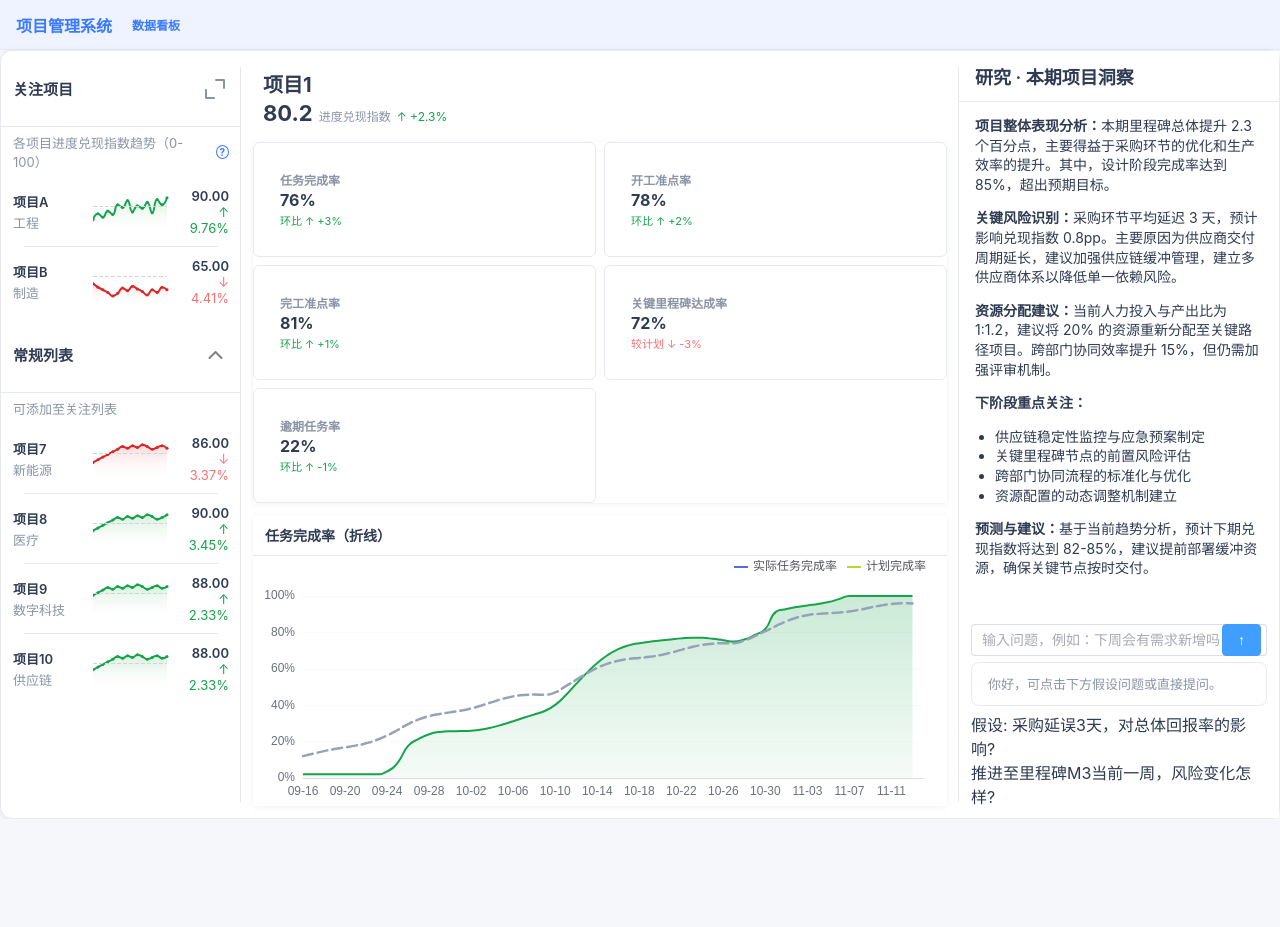
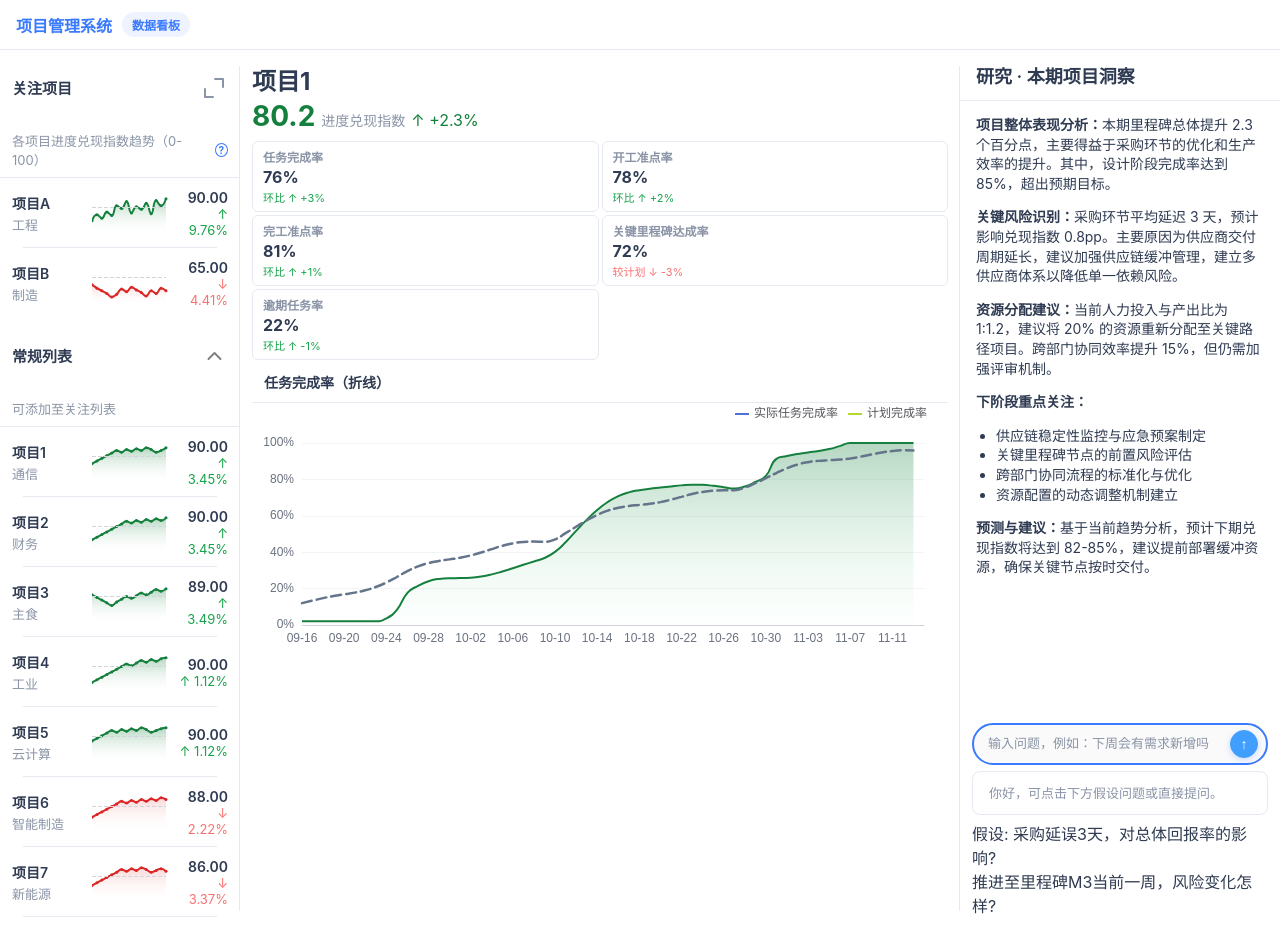
Before and after one commit to Soulcool22/dashboard-vue, a Vue app: page / in a window 1280 px wide. Before the commit the page ends 819 px from the top, so only its background shows below. Built offline with nearby package versions, Linux system fonts and the light colour scheme.

Commit message:
样式修改v1.0

```diff
--- a/src/App.vue
+++ b/src/App.vue
@@ -44,6 +44,12 @@ const projects = ref([
 ])
 
 const regulars = ref([
+  { name: '项目1', sector: '通信', series: [72,75,78,81,84,87,85,88,86,89,87,90,88,85,87,90] },
+  { name: '项目2', sector: '财务', series: [65,68,71,74,77,80,83,86,84,87,85,88,86,89,87,90] },
+  { name: '项目3', sector: '主食', series: [82,79,76,73,70,74,77,80,78,81,84,82,85,88,86,89] },
+  { name: '项目4', sector: '工业', series: [62,65,68,71,74,77,80,83,81,84,87,85,88,86,89,90] },
+  { name: '项目5', sector: '云计算', series: [75,78,81,84,87,85,88,86,89,87,90,88,85,87,89,90] },
+  { name: '项目6', sector: '智能制造', series: [68,71,74,77,80,83,86,84,87,85,88,86,89,87,90,88] },
   { name: '项目7', sector: '新能源', series: [70,73,76,79,82,85,88,86,89,87,90,88,85,87,89,86] },
   { name: '项目8', sector: '医疗', series: [72,75,78,81,84,87,85,88,86,89,87,90,88,85,87,90] },
   { name: '项目9', sector: '数字科技', series: [78,81,84,87,85,88,86,89,87,90,88,85,87,89,86,88] },
@@ -60,10 +66,10 @@ const kpis = ref([
 </script>
 
 <style scoped>
-.project-info { display: flex; flex-direction: column; gap: 2px; padding: 6px 0 4px 10px; }
-.project-main-title { font-size: 20px; font-weight: 700; color: var(--text); }
-.project-index-row { display: flex; align-items: baseline; gap: 6px; }
-.project-index-value { font-size: 22px; font-weight: 700; }
-.project-index-label { font-size: 12px; color: var(--muted); }
-.project-index-change { font-size: 12px; color: var(--up); }
+.project-info { display: flex; flex-direction: column; gap: 2px; padding: 0; }
+.project-main-title { font-size: 24px; font-weight: 700; color: var(--text); }
+.project-index-row { display: flex; align-items: baseline; gap: 6px; margin-bottom: 6px; }
+.project-index-value { font-size: 28px; font-weight: 700; color: #15803d; }
+.project-index-label { font-size: 14px; color: var(--muted); }
+.project-index-change { font-size: 16px; color: #15803d; }
 </style>
--- a/src/assets/dashboard.css
+++ b/src/assets/dashboard.css
@@ -1,5 +1,5 @@
 :root {
-  --bg: #f5f7fb;
+  --bg: #fafafa;
   --card: #ffffff;
   --text: #2f3b52;
   --muted: #8a94a6;
@@ -8,33 +8,34 @@
   --up: #16a34a;
   --down: #f87171;
   --layout-left: 312px;
-  --layout-right: 340px;
+  --layout-right: 408px;
 }
 * { box-sizing: border-box; }
 body { margin: 0; color: var(--text); background: var(--bg); font-family: -apple-system, BlinkMacSystemFont, Segoe UI, PingFang SC, Microsoft YaHei, sans-serif; min-width: 1280px; }
-header { padding: 12px 16px; border-bottom: 1px solid var(--border); background: #eef3ff; color: var(--accent); }
+header { padding: 12px 16px; border-bottom: 1px solid var(--border); background: var(--card); color: var(--accent); }
 .brand { display: flex; align-items: center; gap: 10px; font-weight: 600; }
 .badge { background: #eef3ff; color: var(--accent); border-radius: 999px; padding: 4px 10px; font-size: 12px; }
-.layout { display: grid; grid-template-columns: var(--layout-left) minmax(600px, 1fr) var(--layout-right); gap: 0; background: var(--card); border: 1px solid var(--border); border-radius: 12px; box-shadow: 0 1px 6px rgba(0,0,0,0.06); }
+.layout { display: grid; grid-template-columns: var(--layout-left) minmax(600px, 1fr) var(--layout-right); gap: 0; background: var(--card); }
 .layout.left-expanded { grid-template-columns: 1fr var(--layout-right); }
 .layout.left-expanded .col-middle { display: none; }
-.col { display: flex; flex-direction: column; gap: 12px; }
+.col { display: flex; flex-direction: column; gap: 2px; }
 .col-left { overflow: hidden; gap: 0; position: relative; }
 .col-middle { padding: 12px; position: relative; }
 .col-right { overflow: hidden; }
 .col-left::after, .col-middle::after { content: ''; position: absolute; top: 16px; bottom: 16px; right: 0; width: 1px; background-color: var(--border); }
 .card { background: var(--card); border-radius: 12px; box-shadow: 0 1px 6px rgba(0,0,0,0.06); padding: 12px; }
 .wl-card, .rl-card { padding: 0; background: transparent; border-radius: 0; box-shadow: none; }
-.chart-card { padding: 0; border: none; border-radius: 0; background: transparent; position: relative; }
+.chart-card { padding: 0; border: none; border-radius: 0; background: transparent; position: relative; box-shadow: none; }
 .chart-card h3 { margin: 0; padding: 10px 12px; font-size: 14px; font-weight: 600; color: var(--text); border-bottom: 1px solid var(--border); }
-.kpi-grid { display: grid; grid-template-columns: repeat(5, 1fr); gap: 8px; }
-.kpi { padding: 8px 6px; border: 1px solid var(--border); border-radius: 6px; background: var(--card); }
+.kpi-grid { display: grid; grid-template-columns: repeat(5, 1fr); gap: 3px; }
+.kpi { padding: 0; border: 1px solid var(--border); border-radius: 6px; background: var(--card); }
+.kpi .el-card__body { padding: 6px 10px; }
 .kpi-title { font-size: 12px; color: var(--muted); margin-bottom: 2px; font-weight: 600; }
 .kpi-value { font-size: 16px; font-weight: 700; color: var(--text); }
 .kpi-delta { font-size: 11px; margin-top: 2px; }
 .kpi-delta.up { color: var(--up); }
 .kpi-delta.down { color: var(--down); }
-.wl-card .wl-header, .rl-card .wl-header { display: flex; align-items: center; justify-content: space-between; padding: 12px; border-bottom: 1px solid var(--border); }
+.wl-card .wl-header, .rl-card .wl-header { display: flex; align-items: center; justify-content: space-between; padding: 12px; border-bottom: none; }
 .wl-card h3, .rl-card h3 { font-size: 15px; }
 .expand-btn { border: none; background: transparent; color: var(--muted); font-size: 12px; border-radius: 0; width: 28px; height: 28px; display:flex; align-items:center; justify-content:center; cursor: pointer; padding: 0; line-height: 0; vertical-align: middle; }
 .expand-btn svg { width: 24px; height: 24px; }
@@ -43,21 +44,24 @@ header { padding: 12px 16px; border-bottom: 1px solid var(--border); background:
 .wl-item { display: grid; grid-template-columns: 74px 1fr 50px; align-items: center; gap: 6px; padding: 8px 0; position: relative; }
 .wl-item:not(:last-child)::after { content: ''; position: absolute; bottom: 0; left: 5%; width: 90%; height: 1px; background-color: var(--border); }
 .wl-info { display: flex; flex-direction: column; gap: 2px; }
-.wl-name { font-weight: 600; font-size: 13px; }
+.wl-name { font-weight: 600; font-size: 14px; }
 .wl-sub { font-size: 13px; color: var(--muted); }
 .wl-spark { height: 54px; width: 100%; }
 .wl-right { text-align: right; display: flex; flex-direction: column; align-items: flex-end; }
-.wl-price { font-weight: 600; font-size: 13px; }
+.wl-price { font-weight: 600; font-size: 14px; }
 .wl-delta { font-size: 13px; }
 .wl-delta.up { color: var(--up); }
 .wl-delta.down { color: var(--down); }
-.wl-card .sub, .rl-card .sub { padding: 6px 12px; font-size: 13px; color: var(--muted); }
+.wl-card .sub, .rl-card .sub { padding: 6px 12px 8px; font-size: 13px; color: var(--muted); border-bottom: 1px solid var(--border); }
 .wl-actions { display: flex; align-items: center; }
 .research-section { border-bottom: none; flex: 1; overflow-y: auto; position: relative; background: transparent; }
 .research-title { font-size: 18px; font-weight: 600; color: var(--text); position: sticky; top: 0; background: var(--card); padding: 12px 16px; z-index: 100; width: 100%; border-bottom: 1px solid var(--border); margin: 0; }
 .ai-dialogue-section { position: sticky; bottom: 0; background: var(--card); padding: 10px 12px; margin-top: auto; }
 .search-container { position: relative; margin-bottom: 6px; }
-.search-button { position: absolute; right: 6px; top: 50%; transform: translateY(-50%); }
+.search-button { position: absolute; right: 10px; top: 50%; transform: translateY(-50%); width: 28px; height: 28px; border-radius: 50%; padding: 0; display: flex; align-items: center; justify-content: center; box-shadow: 0 2px 6px rgba(58,122,254,0.24); }
+.search-container .el-input__wrapper { border: 2px solid var(--accent); border-radius: 22px; background: var(--bg); box-shadow: none; padding: 4px 14px; }
+.search-container .el-input__inner { font-size: 13px; line-height: 1.2; padding-right: 40px; }
+.search-container .el-input__inner::placeholder { color: var(--muted); }
 .dialogue-list { max-height: 180px; overflow-y: auto; padding: 6px 8px; background: var(--card); border: 1px solid var(--border); border-radius: 8px; margin-bottom: 6px; }
 .msg { padding: 6px 8px; font-size: 13px; line-height: 1.4; }
 .msg.user { color: var(--text); }
@@ -79,3 +83,7 @@ header { padding: 12px 16px; border-bottom: 1px solid var(--border); background:
   text-align: left;
   pointer-events: none;
 }
+
+::-webkit-scrollbar { width: 0px; height: 0px; background: transparent; }
+::-webkit-scrollbar-thumb { background: transparent; }
+* { scrollbar-width: none; scrollbar-color: transparent transparent; }
--- a/src/components/CompletionLine.vue
+++ b/src/components/CompletionLine.vue
@@ -11,9 +11,20 @@ import * as echarts from 'echarts'
 
 const el = ref(null)
 let chart = null
+let resizeObserver = null
 
-onMounted(()=>{ render(); window.addEventListener('resize', onResize) })
-onBeforeUnmount(()=>{ window.removeEventListener('resize', onResize); if(chart){ chart.dispose(); chart=null } })
+onMounted(()=>{
+  render()
+  resizeObserver = new ResizeObserver(onResize)
+  resizeObserver.observe(el.value)
+})
+
+onBeforeUnmount(()=>{
+  if (resizeObserver) {
+    resizeObserver.disconnect()
+  }
+  if(chart){ chart.dispose(); chart=null }
+})
 function onResize(){ if(chart) chart.resize() }
 
 function render(){
@@ -47,13 +58,13 @@ function render(){
     if(i > 0 && actualRate < actualRates[i-1] * 0.85){ actualRate = actualRates[i-1] * 0.92 }
     actualRates.push(Math.max(0.01, actualRate))
   }
-  const axisLine = '#d7dceb'
+  const axisLine = '#d1d5db'
   const axisLabel = '#6b7280'
-  const gridLine = '#f9fafb'
-  const actualLine = '#16a34a'
-  const areaStart = 'rgba(22,163,74,0.32)'
-  const areaEnd = 'rgba(22,163,74,0.06)'
-  const planLine = '#94a3b8'
+  const gridLine = '#f3f4f6'
+  const actualLine = '#15803d'
+  const areaStart = 'rgba(21,128,61,0.45)'
+  const areaEnd = 'rgba(187,247,208,0.05)'
+  const planLine = '#64748b'
   const lineWidthActual = 2
   const lineWidthPlan = 2
   chart.setOption({
--- a/src/components/SparkLine.vue
+++ b/src/components/SparkLine.vue
@@ -22,7 +22,7 @@ function render(){
     grid: { left: -8, right: 6, top: 4, bottom: 6 },
     xAxis: { type: 'category', boundaryGap: false, axisLine: { show: false }, axisTick: { show: false }, axisLabel: { show: false }, splitLine: { show: false }, data: a.map((_,i)=>i) },
     yAxis: { type: 'value', min: 50, max: 100, axisLine: { show: false }, axisTick: { show: false }, axisLabel: { show: false }, splitLine: { show: false } },
-    series: [{ type: 'line', data: a, smooth: true, showSymbol: true, symbol: 'circle', symbolSize: 3, lineStyle: { width: 2, color: isUp ? '#16a34a' : '#dc2626' }, itemStyle: { color: isUp ? '#16a34a' : '#dc2626' }, areaStyle: { color: new echarts.graphic.LinearGradient(0,0,0,1,[ { offset: 0, color: isUp ? 'rgba(22,163,58,0.25)' : 'rgba(220,38,38,0.25)' }, { offset: 1, color: 'rgba(255,255,255,0)' } ]) }, markLine: { data: [{ yAxis: 80, lineStyle: { type: 'dashed', color: '#d1d5db', width: 1 } }], symbol: 'none', label: { show: false } } }]
+    series: [{ type: 'line', data: a, smooth: true, showSymbol: true, symbol: 'circle', symbolSize: 3, lineStyle: { width: 2, color: isUp ? '#15803d' : '#dc2626' }, itemStyle: { color: isUp ? '#15803d' : '#dc2626' }, areaStyle: { color: new echarts.graphic.LinearGradient(0,0,0,1,[ { offset: 0, color: isUp ? 'rgba(21,128,61,0.45)' : 'rgba(220,38,38,0.25)' }, { offset: 1, color: 'rgba(255,255,255,0)' } ]) }, markLine: { data: [{ yAxis: 80, lineStyle: { type: 'dashed', color: '#d1d5db', width: 1 } }], symbol: 'none', label: { show: false } } }]
   })
 }
 
```
